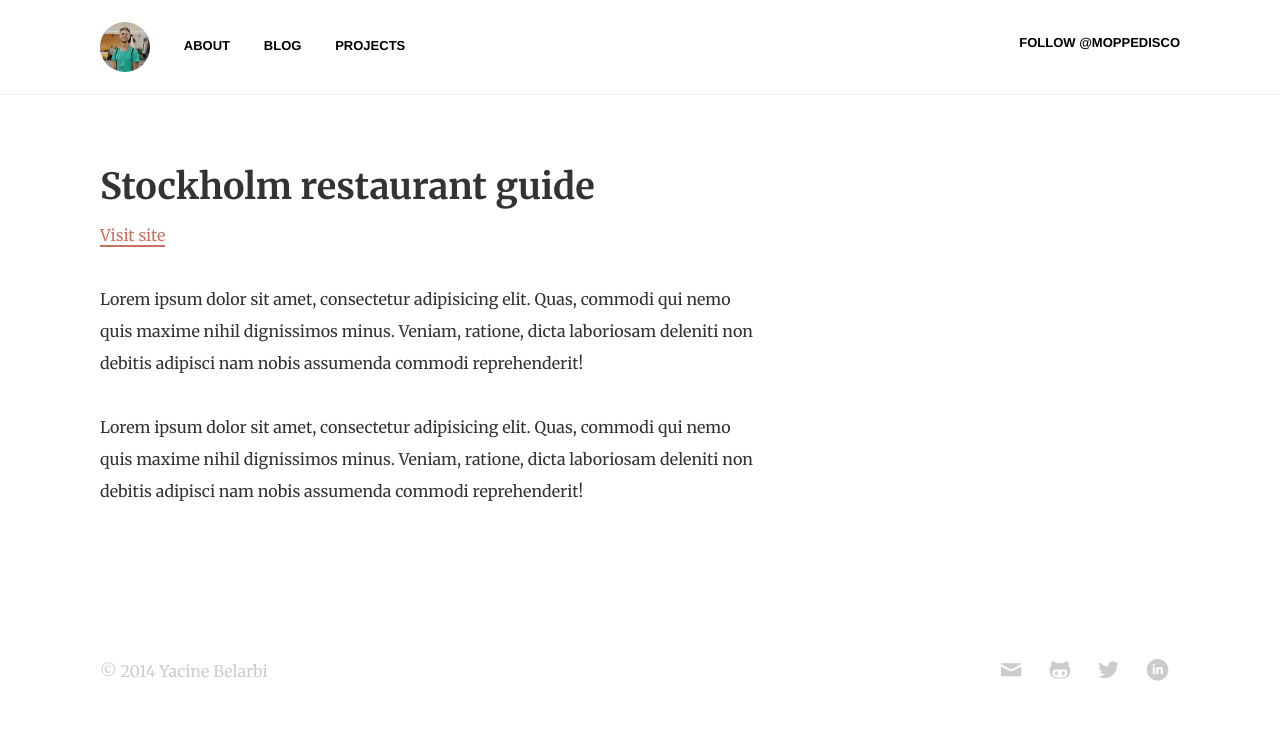
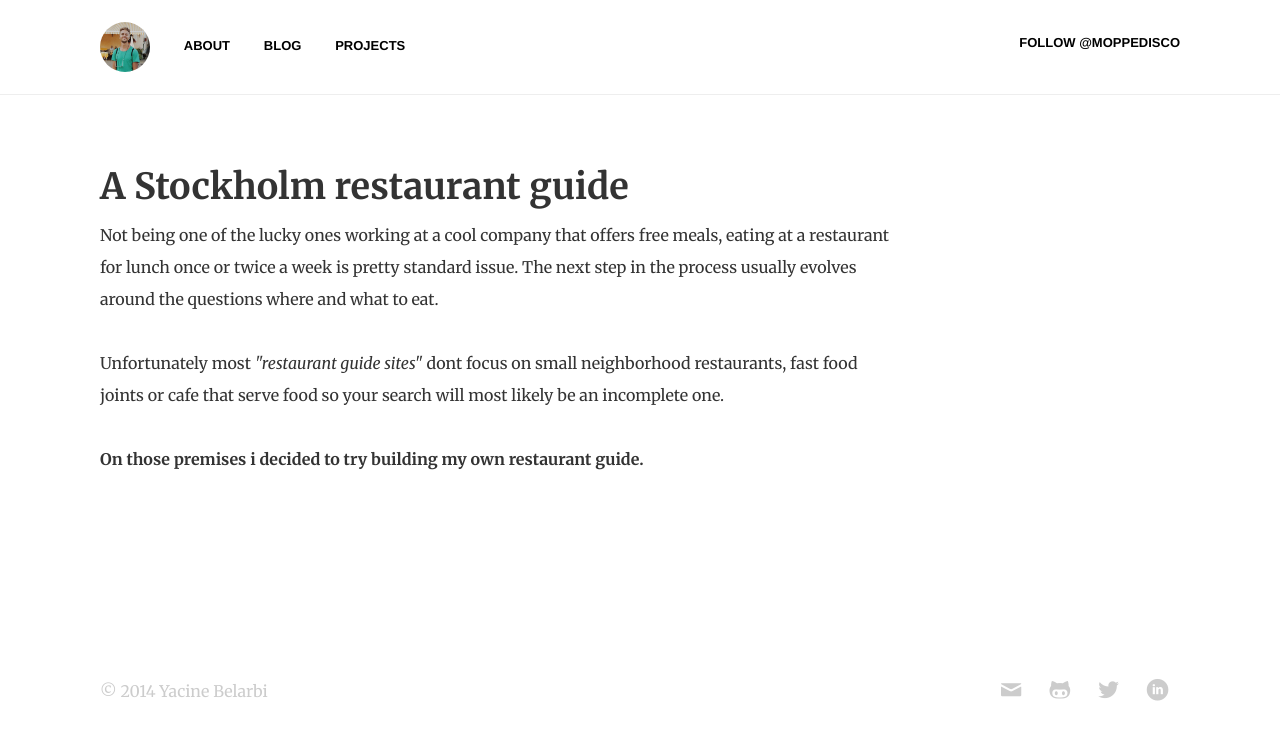
Before and after one commit to moppedisco/blog, a Jekyll site: the page built from projects/varskaviata/index.html, in a window 1280 px wide. Shown: the top 740 px of the page. Built offline with Jekyll 4.4.1, drawn with Linux system fonts in a browser that asks for light colours; Markdown is read by kramdown in place of the engine named in the settings; comment, search, counter and statistics services are not loaded.

Commit message:
varskaviata description

```diff
--- a/css/style.css
+++ b/css/style.css
@@ -1553,7 +1553,7 @@ a.icon {
   padding: 0;
 }
 main[role=main] {
-  min-height: 520px;
+  min-height: 420px;
   padding-top: 60px;
 }
 a {
@@ -1588,12 +1588,13 @@ hr {
 @media (min-width: 960px) {
   .page {
     padding: 0 0 0 100px;
-    max-width: 760px;
+    max-width: 900px;
   }
 }
 .site-foot {
   padding-top: 32px !important;
   padding-bottom: 32px !important;
+  margin-top: 120px;
   color: #ccc;
   text-align: right;
 }
@@ -1676,7 +1677,7 @@ hr {
 }
 .blog-post-list ul {
   list-style: none;
-  margin: 0 0 64px;
+  margin: 0;
 }
 .blog-post-list time {
   margin-right: 5px;
--- a/projects/index.html
+++ b/projects/index.html
@@ -6,11 +6,11 @@ title: Projects
 <section class="base-listing">
 	<h1>Projects.</h1>
 		<article>
-			<h2><a title="Read case study" href="/projects/varskaviata">Stockholm restaurant guide</a></h2>
+			<h2><a title="Read case study" href="/projects/varskaviata">A Stockholm restaurant guide</a></h2>
 			<p>My first end-to-end product I built. A search site for restaurants in Stockholm.</p>
 		</article>
 		<article>
-			<h2><a title="Read case study" href="/projects/zuri-kino">Better cinema sites</a></h2>
+			<h2><a title="Read case study" href="/projects/zuri-kino">Better cinema sites concept</a></h2>
 			<p>Why do cinema sites have tons of ads and crappy UI? Surely it can be done better.</p>
 		</article>
 </section>
--- a/projects/varskaviata/index.html
+++ b/projects/varskaviata/index.html
@@ -1,11 +1,11 @@
 ---
 layout: default
-title: Projects - Varskaviata
+title: Projects - A Stockholm restaurant guide, varskaviata.nu
 ---
 
 <article class="post">
-	<h1>Stockholm restaurant guide</h1>
-	<p><a target="_blank" href="http://varskaviata.nu">Visit site</a></p>
-	<p>Lorem ipsum dolor sit amet, consectetur adipisicing elit. Quas, commodi qui nemo quis maxime nihil dignissimos minus. Veniam, ratione, dicta laboriosam deleniti non debitis adipisci nam nobis assumenda commodi reprehenderit!</p>
-	<p>Lorem ipsum dolor sit amet, consectetur adipisicing elit. Quas, commodi qui nemo quis maxime nihil dignissimos minus. Veniam, ratione, dicta laboriosam deleniti non debitis adipisci nam nobis assumenda commodi reprehenderit!</p>
+	<h1>A Stockholm restaurant guide</h1>
+	<p>Not being one of the lucky ones working at a cool company that offers free meals, eating at a restaurant for lunch once or twice a week is pretty standard issue. The next step in the process usually evolves around the questions where and what to eat.</p>
+	<p>Unfortunately most <i>"restaurant guide sites"</i> dont focus on small neighborhood restaurants, fast food joints or cafe that serve food so your search will most likely be an incomplete one.</p>
+	<p><b>On those premises i decided to try building my own restaurant guide.</b></p>
 </article>
--- a/projects/zuri-kino/index.html
+++ b/projects/zuri-kino/index.html
@@ -5,7 +5,7 @@ title: Projects - Zuri-kino
 
 <article class="post">
 	<p class="meta"><a href="">Visit site</a></p>
-	<h1>Better cinema sites</h1>
+	<h1>Better cinema sites concept</h1>
 	<p>Lorem ipsum dolor sit amet, consectetur adipisicing elit. Quas, commodi qui nemo quis maxime nihil dignissimos minus. Veniam, ratione, dicta laboriosam deleniti non debitis adipisci nam nobis assumenda commodi reprehenderit!</p>
 	<h2>Lorem ipsum</h2>
 	<p>Lorem ipsum dolor sit amet, consectetur adipisicing elit. Quas, commodi qui nemo quis maxime nihil dignissimos minus. Veniam, ratione, dicta laboriosam deleniti non debitis adipisci nam nobis assumenda commodi reprehenderit!</p>
```
Also changed, not shown: css/style.less (+4 -3 lines).
